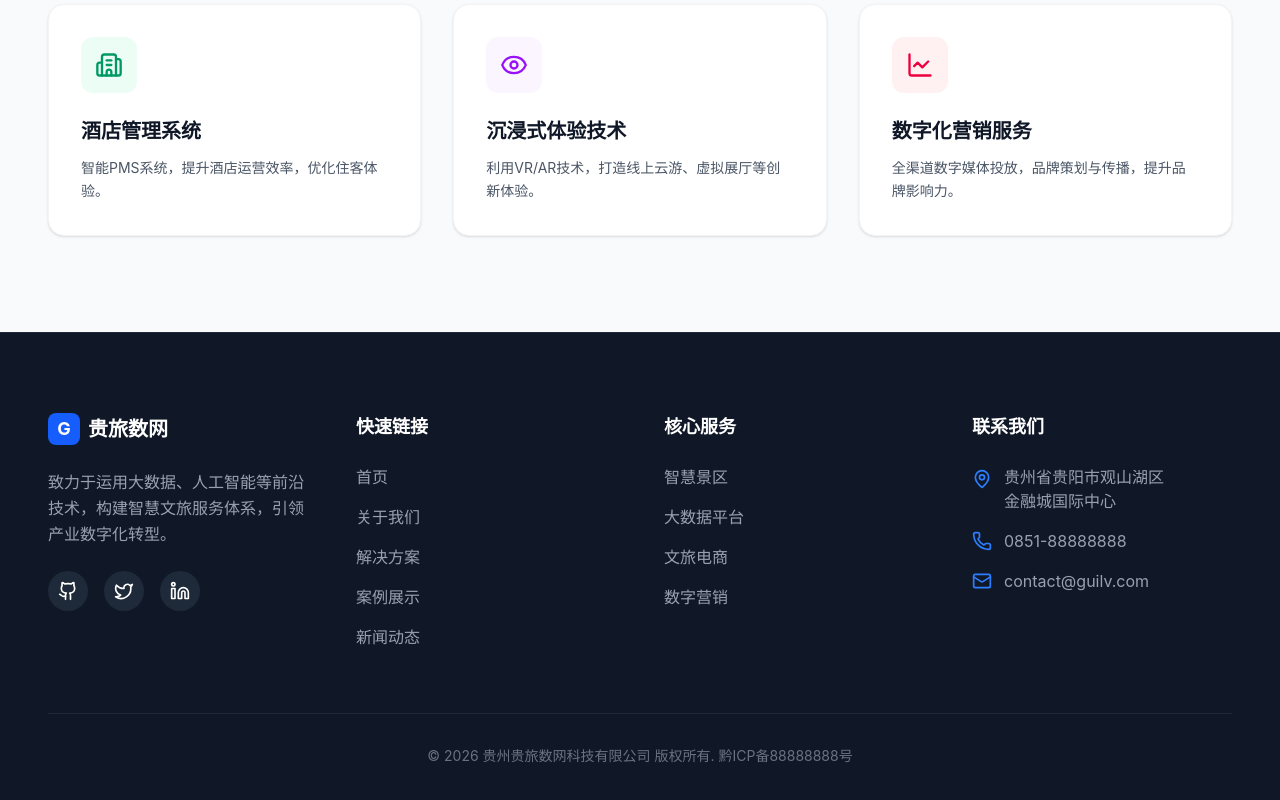
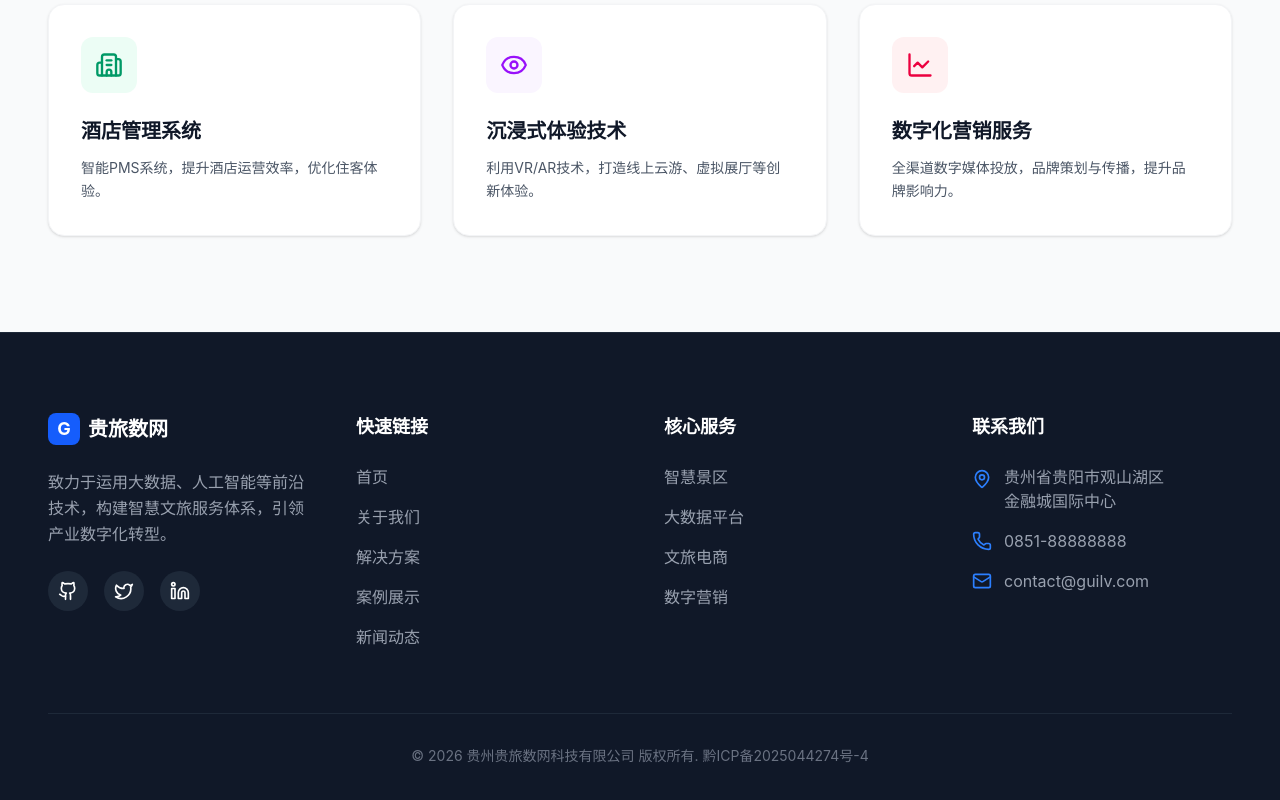
Before and after one commit to arifinfirman788-blip/guanwang, a React (Vite) app: page / in a window 1280 px wide. Shown: the part 3967-4767 px from the top of the page. Built offline with nearby package versions, Linux system fonts and the light colour scheme.

Commit message:
chore: update ICP license number

```diff
--- a/src/components/Footer.tsx
+++ b/src/components/Footer.tsx
@@ -71,7 +71,7 @@ const Footer = () => {
         </div>
 
         <div className="border-t border-gray-800 pt-8 text-center text-gray-500 text-sm">
-          <p>&copy; {new Date().getFullYear()} 贵州贵旅数网科技有限公司 版权所有. 黔ICP备88888888号</p>
+          <p>&copy; {new Date().getFullYear()} 贵州贵旅数网科技有限公司 版权所有. 黔ICP备2025044274号-4</p>
         </div>
       </div>
     </footer>
```
